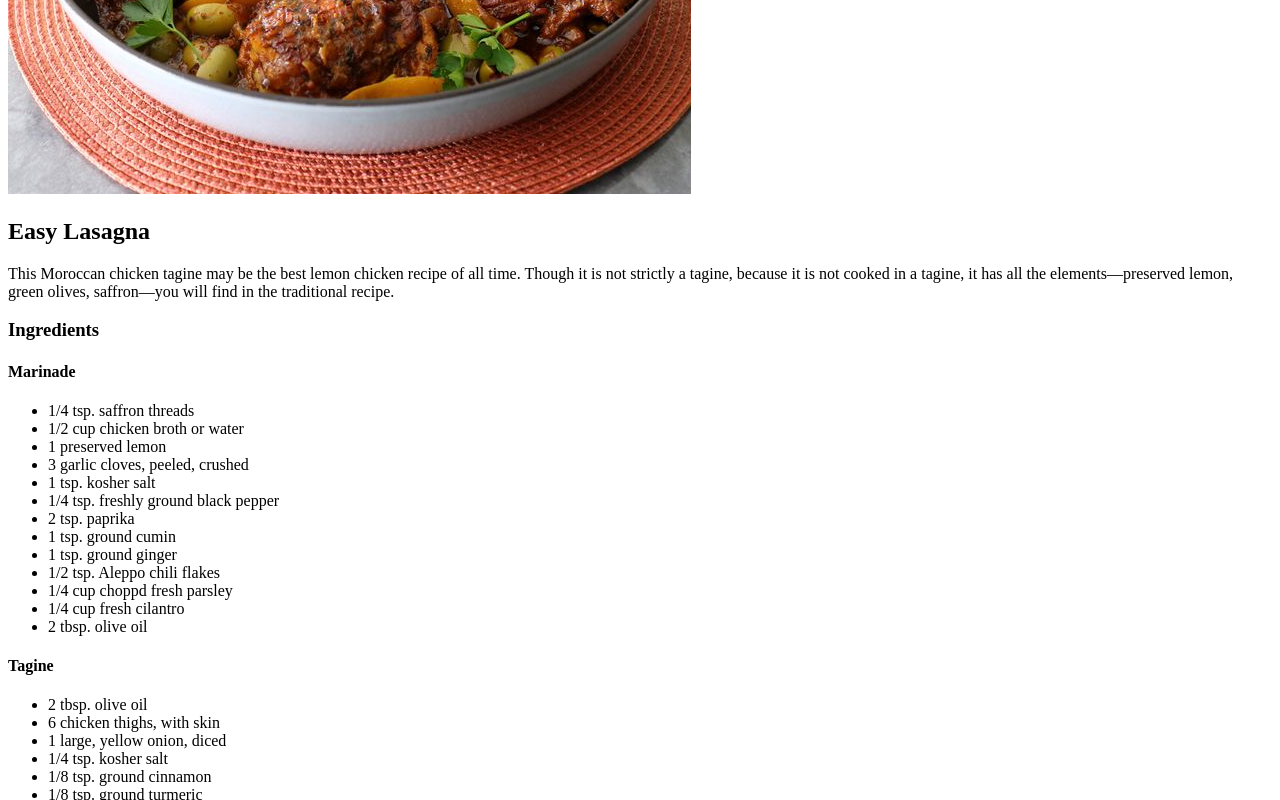
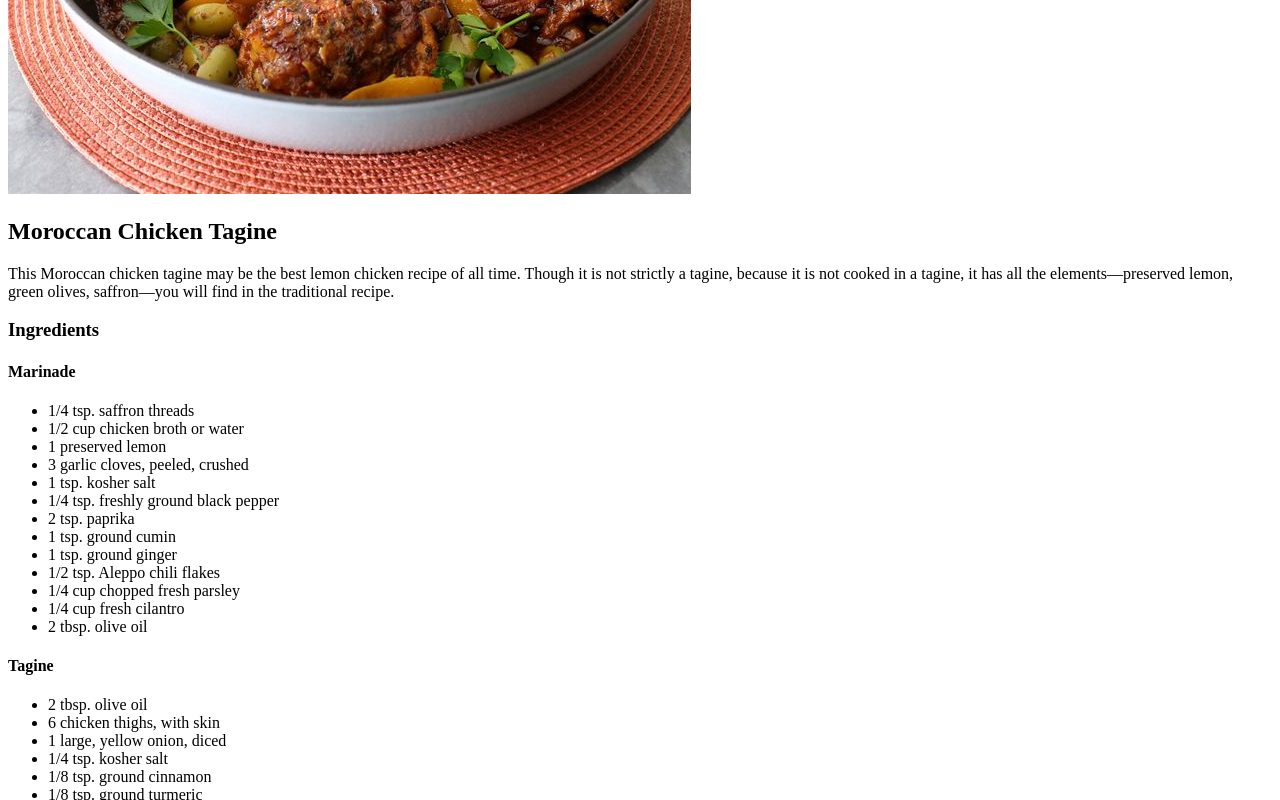
Before and after one commit to chrisgrr/odin-recipes, a plain HTML site: page recipes/moroccan-chicken-tagine.html in a window 1280 px wide. Shown: the part 398-1198 px from the top of the page. Drawn offline with Linux system fonts and the light colour scheme.

Commit message:
Fix typos in recipes

```diff
--- a/recipes/moroccan-chicken-tagine.html
+++ b/recipes/moroccan-chicken-tagine.html
@@ -11,7 +11,7 @@
     <img src="../images/moroccan-chicken-tagine.jpg" alt="Moroccan Chicken
     Tagine">
 
-    <h2>Easy Lasagna</h2>
+    <h2>Moroccan Chicken Tagine</h2>
 
     <p>This Moroccan chicken tagine may be the best lemon chicken recipe of all
     time. Though it is not strictly a tagine, because it is not cooked in a
@@ -32,7 +32,7 @@
       <li>1 tsp. ground cumin</li>
       <li>1 tsp. ground ginger</li>
       <li>1/2 tsp. Aleppo chili flakes</li>
-      <li>1/4 cup choppd fresh parsley</li>
+      <li>1/4 cup chopped fresh parsley</li>
       <li>1/4 cup fresh cilantro</li>
       <li>2 tbsp. olive oil</li>
     </ul>
```
Also changed, not shown: recipes/lasagna.html (+2 -2 lines).
